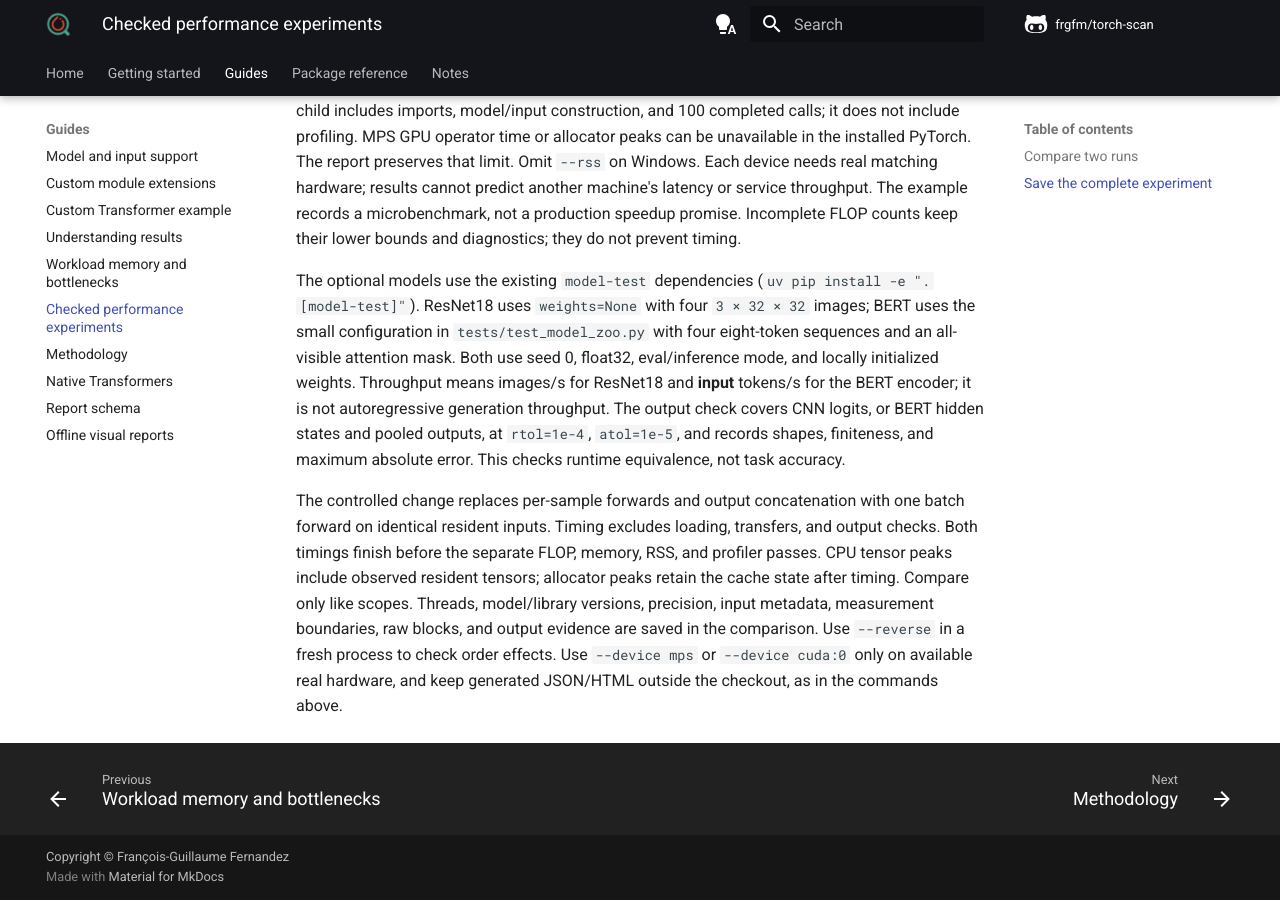
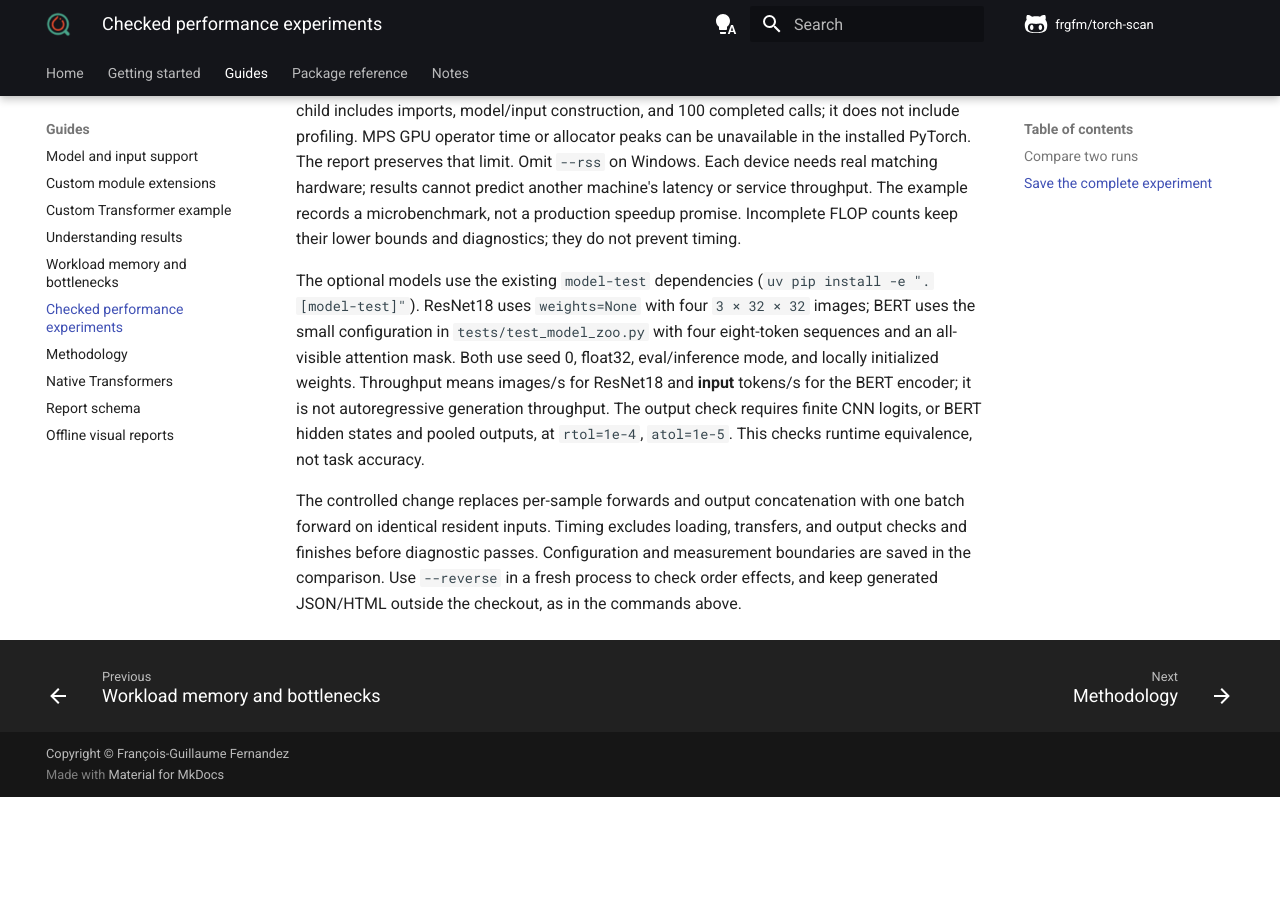
Before and after one commit to frgfm/torch-scan, an MkDocs documentation site: the page built from docs/docs/benchmark-comparison.md, in a window 1280 px wide and 900 px high, scrolled down 2217 px. Built offline with MkDocs 1.6.1 and Material for MkDocs 9.7.7, drawn with Linux system fonts in a browser that asks for light colours; comment, search, counter and statistics services are not loaded; after the commit the page ends 3014 px from its top, so only the background shows below that.

Commit message:
docs: trim benchmark example and clarify timing boundaries

```diff
--- a/docs/docs/benchmark-comparison.md
+++ b/docs/docs/benchmark-comparison.md
@@ -97,14 +97,10 @@ The optional models use the existing `model-test` dependencies (`uv pip install
 `weights=None` with four `3 × 32 × 32` images; BERT uses the small configuration in `tests/test_model_zoo.py` with
 four eight-token sequences and an all-visible attention mask. Both use seed 0, float32, eval/inference mode, and
 locally initialized weights. Throughput means images/s for ResNet18 and **input** tokens/s for the BERT encoder;
-it is not autoregressive generation throughput. The output check covers CNN logits, or BERT hidden states and
-pooled outputs, at `rtol=1e-4`, `atol=1e-5`, and records shapes, finiteness, and maximum absolute error. This checks
-runtime equivalence, not task accuracy.
+it is not autoregressive generation throughput. The output check requires finite CNN logits, or BERT hidden states
+and pooled outputs, at `rtol=1e-4`, `atol=1e-5`. This checks runtime equivalence, not task accuracy.
 
 The controlled change replaces per-sample forwards and output concatenation with one batch forward on identical
-resident inputs. Timing excludes loading, transfers, and output checks. Both timings finish before the separate
-FLOP, memory, RSS, and profiler passes. CPU tensor peaks include observed resident tensors; allocator peaks retain
-the cache state after timing. Compare only like scopes. Threads, model/library versions, precision, input metadata,
-measurement boundaries, raw blocks, and output evidence are saved in the comparison. Use `--reverse` in a fresh
-process to check order effects. Use `--device mps` or `--device cuda:0` only on available real hardware, and keep
-generated JSON/HTML outside the checkout, as in the commands above.
+resident inputs. Timing excludes loading, transfers, and output checks and finishes before diagnostic passes.
+Configuration and measurement boundaries are saved in the comparison. Use `--reverse` in a fresh process to check
+order effects, and keep generated JSON/HTML outside the checkout, as in the commands above.
```
Also changed, not shown: 1 other file.
